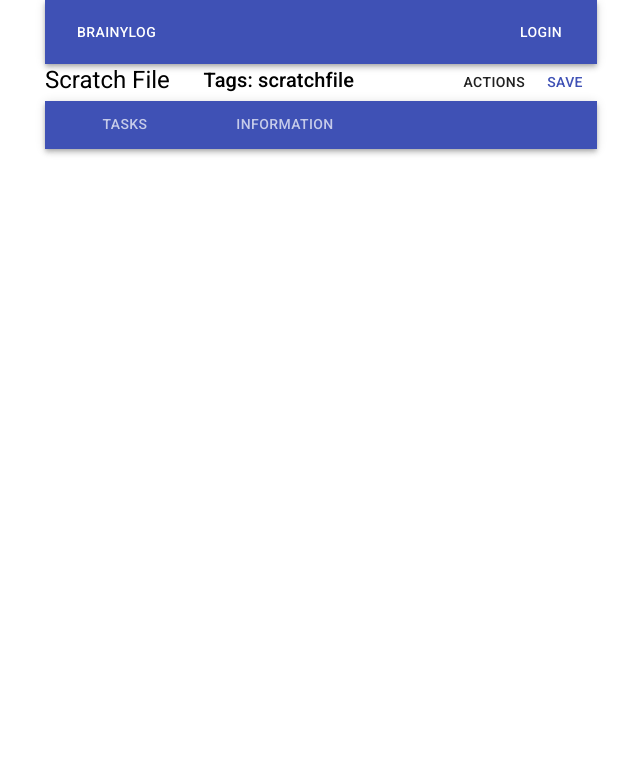
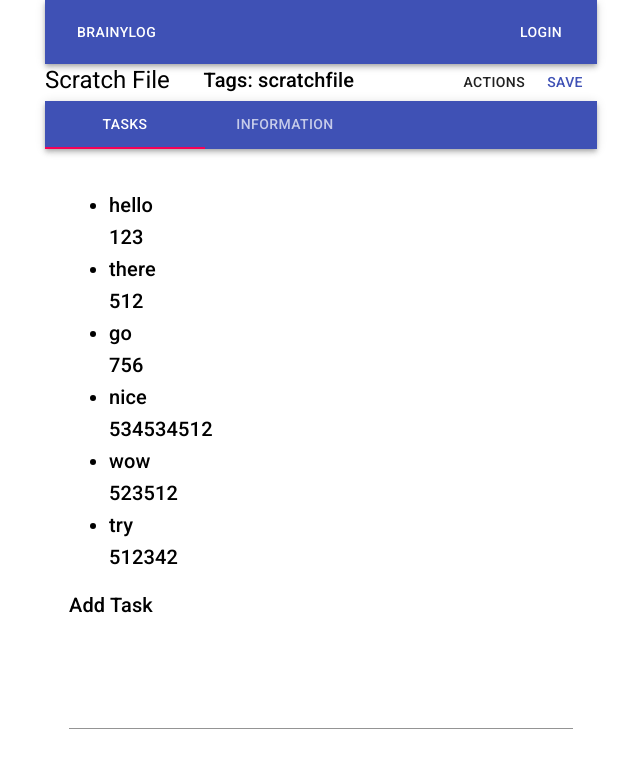
Before and after one commit to thehamzarocks/brainy-web, a React (Create React App) app in the folder brainyweb/: page /scratchFile in a window 1280 px wide. Shown: the top 768 px of the page, without its empty margins (319-959 px from the left). Built offline with nearby package versions, Linux system fonts and the light colour scheme; no server answers; what aws-amplify would draw is missing.

Commit message:
adding sortable list

```diff
--- a/brainyweb/package.json
+++ b/brainyweb/package.json
@@ -8,10 +8,12 @@
     "@testing-library/jest-dom": "^4.2.4",
     "@testing-library/react": "^9.5.0",
     "@testing-library/user-event": "^7.2.1",
+    "array-move": "^3.0.0",
     "react": "^16.13.1",
     "react-dom": "^16.13.1",
     "react-router-dom": "^5.2.0",
-    "react-scripts": "3.4.1"
+    "react-scripts": "3.4.1",
+    "react-sortable-hoc": "^1.11.0"
   },
   "scripts": {
     "start": "react-scripts start",
--- a/brainyweb/src/ScratchFile.js
+++ b/brainyweb/src/ScratchFile.js
@@ -8,6 +8,7 @@ import Tabs from "@material-ui/core/Tabs";
 import Tab from "@material-ui/core/Tab";
 import Box from "@material-ui/core/Box";
 import PropTypes from "prop-types";
+import SortableComponent from "./sortable";
 
 const useStyles = makeStyles(() => ({
   fileHeader: {
@@ -51,7 +52,7 @@ TabPanel.propTypes = {
 function ScatchFile() {
   const classes = useStyles();
 
-  const [value, setValue] = React.useState("");
+  const [value, setValue] = React.useState(0);
   const [taskValue, setTaskValue] = React.useState("");
   const [infoValue, setInfoValue] = React.useState("");
 
@@ -99,10 +100,12 @@ function ScatchFile() {
             </Tabs>
           </AppBar>
           <TabPanel value={value} index={0}>
+            <SortableComponent />
+            <Typography variant="h6">Add Task</Typography>
             <TextField
               spellCheck="false"
               fullWidth="true"
-              rows="30"
+              rows="5"
               id="standard-multiline-flexible"
               multiline
               value={taskValue}
@@ -110,7 +113,7 @@ function ScatchFile() {
             />
           </TabPanel>
           <TabPanel value={value} index={1}>
-          <TextField
+            <TextField
               spellCheck="false"
               fullWidth="true"
               rows="30"
--- /dev/null
+++ b/brainyweb/src/sortable.js
@@ -0,0 +1,42 @@
+import React from "react";
+// import {render} from 'react-dom';
+import { SortableContainer, SortableElement } from "react-sortable-hoc";
+import arrayMove from "array-move";
+import { Typography } from "@material-ui/core";
+
+const SortableItem = SortableElement(({ index, value }) => {
+  return (
+    <Typography variant="h6">
+      <li>{value.text}</li>
+      {value.id}
+    </Typography>
+  );
+});
+
+const SortableList = SortableContainer(({ items }) => {
+  return (
+    <ul>
+      {items.map((value, index) => (
+        <SortableItem key={`item-${value}`} index={index} value={value} />
+      ))}
+    </ul>
+  );
+});
+
+function SortableComponent() {
+  const [tasks, setTasks] = React.useState([
+    { text: "hello", id: 123 },
+    { text: "there", id: 512 },
+    { text: "go", id: 756 },
+    { text: "nice", id: 534534512 },
+    { text: "wow", id: 523512 },
+    { text: "try", id: 512342 },
+  ]);
+
+  const onSortEnd = ({ oldIndex, newIndex }) => {
+    setTasks(arrayMove(tasks, oldIndex, newIndex));
+  };
+
+  return <SortableList items={tasks} onSortEnd={onSortEnd} />;
+}
+export default SortableComponent;
```
Also changed, not shown: 1 other file (tests, documents, lock files or other folders).
